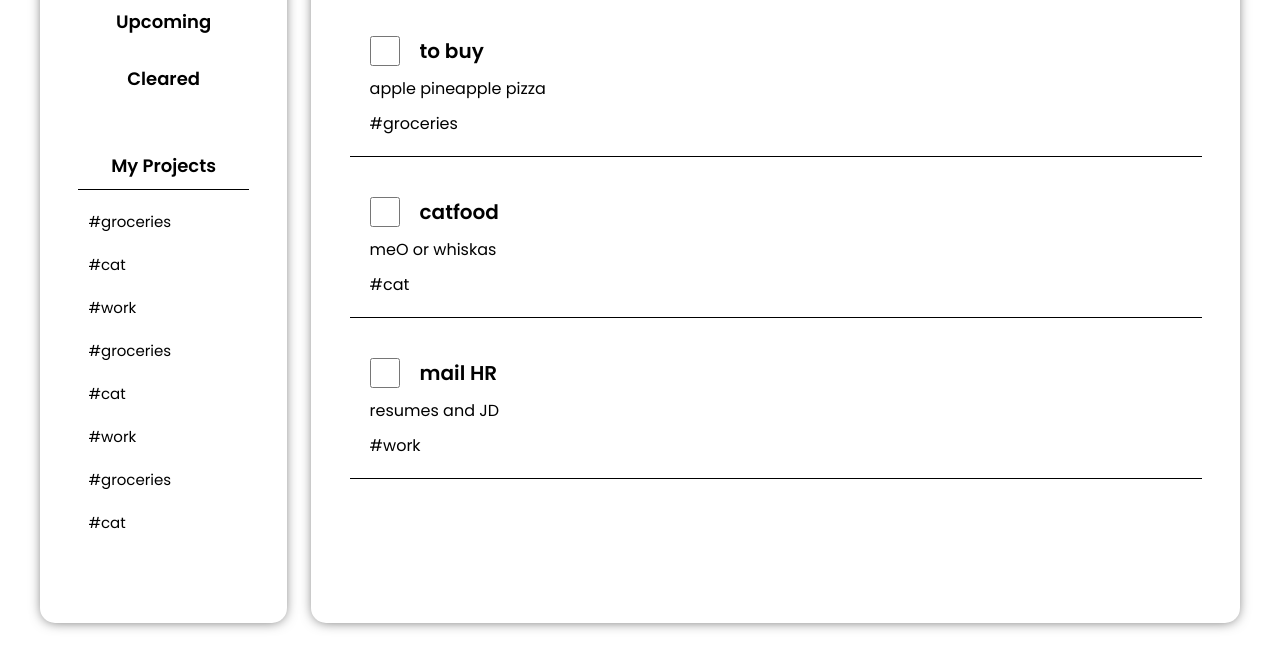
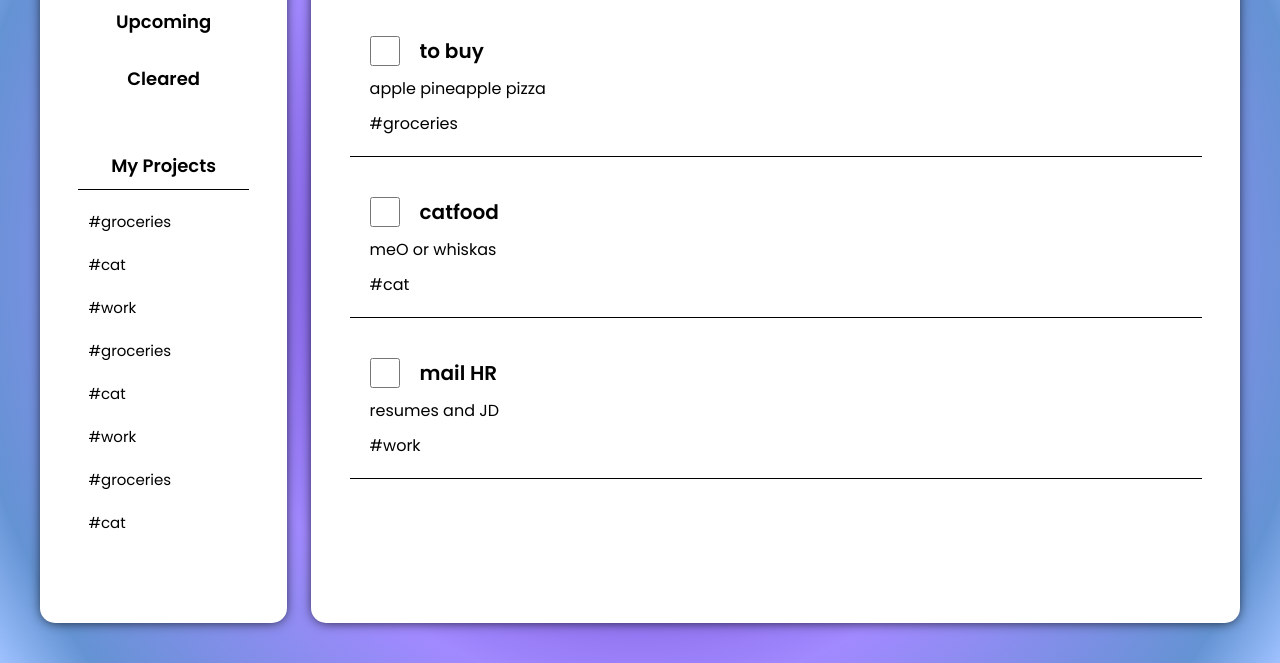
Before and after one commit to haze-09/Odin-to-do, a website built with webpack: page src/index.html in a window 1280 px wide. Shown: the part 137-800 px from the top of the page. Built offline with nearby package versions, Linux system fonts and the light colour scheme.

Commit message:
styling done

```diff
--- a/src/style.css
+++ b/src/style.css
@@ -15,17 +15,20 @@ body {
     gap: 3vh;
     height: 100vh;
     padding: 5vh;
+    /* background: var(--blue);     */
+    background: rgb(64,11,165);
+    background: radial-gradient(circle, rgba(64,11,165,1) 0%, rgba(161,137,255,1) 57%, rgba(100,147,211,1) 90%, rgba(159,194,255,1) 100%);
 }
 
 /* main content */
 body > div {
-    /* border: 2px solid; */
     border-radius: 15px;
     padding: 3vw;
     height: 100%;
     display: flex;
     flex-direction: column;
-    box-shadow: 0px 1px 13px -3px rgba(0,0,0,0.7);
+    background-color: white;
+    box-shadow: 0px 1px 13px -3px rgba(0,0,0,1);
 }
 
 #sidebar {
@@ -119,6 +122,5 @@ button:hover {
 #myProj>div{
     display: flex;
     flex-direction: column;
-
     overflow-y: auto;
 }
```
